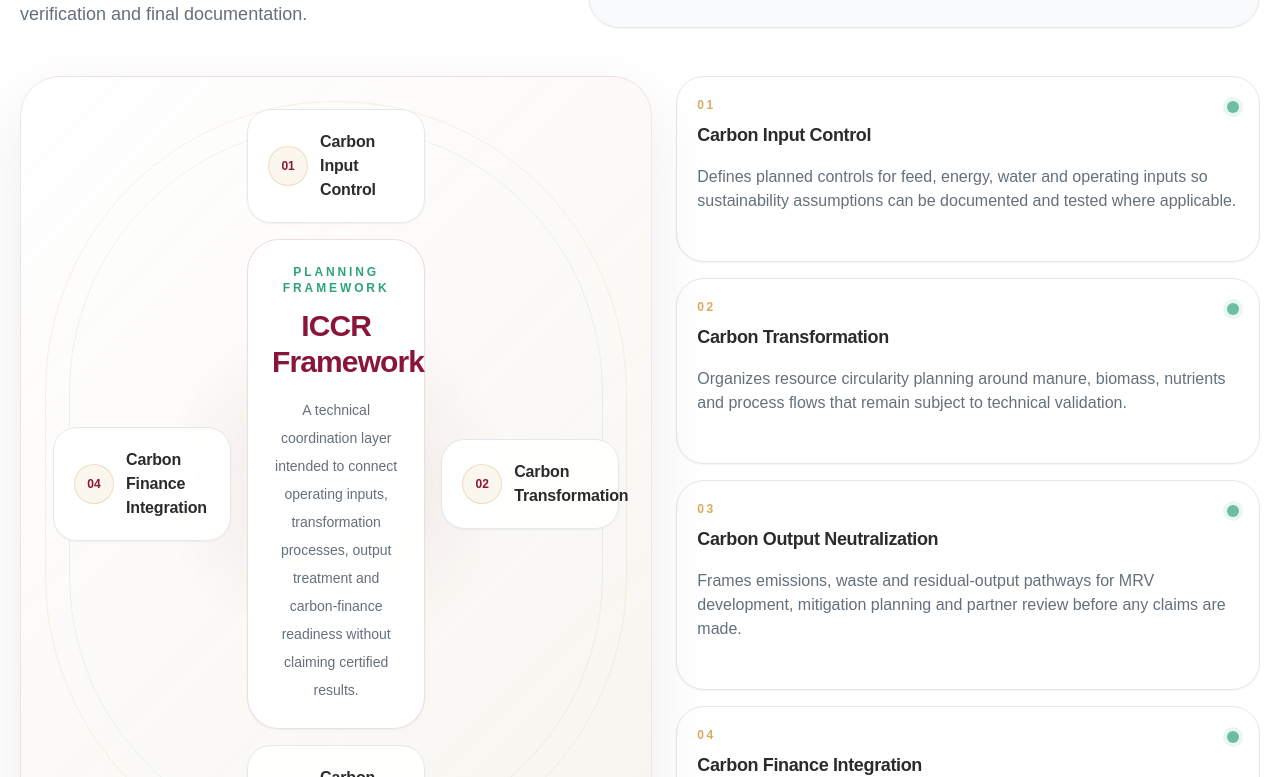
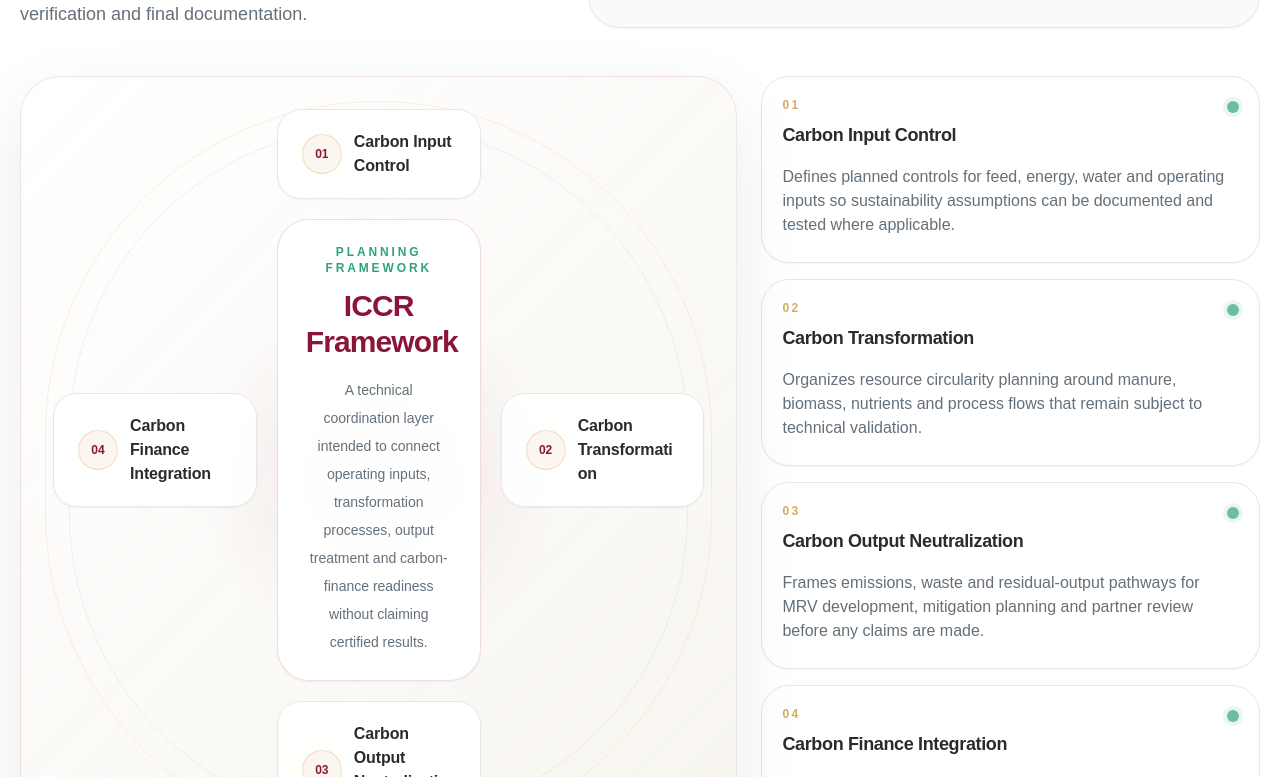
Before and after one commit to anwarlino/pmcs-holdings-website-v2, a Next.js app: page / in a window 1280 px wide. Shown: the part 4383-5160 px from the top of the page. Built offline with nearby package versions, Linux system fonts and the light colour scheme.

Commit message:
Fix ICCR desktop diagram wrapping

```diff
--- a/components/sections/IccrFrameworkSection.tsx
+++ b/components/sections/IccrFrameworkSection.tsx
@@ -21,16 +21,16 @@ export function IccrFrameworkSection({ dictionary }: { dictionary: LocaleContent
           </div>
         </div>
 
-        <div className="mt-12 grid gap-6 lg:grid-cols-[1.04fr_0.96fr] lg:items-stretch">
+        <div className="mt-12 grid gap-6 lg:grid-cols-[1.18fr_0.82fr] lg:items-stretch">
           <div
             className="relative rounded-[2.5rem] border border-pmcs-maroon/10 bg-[radial-gradient(circle_at_center,rgba(122,31,43,0.10),transparent_34%),linear-gradient(135deg,#ffffff,rgba(247,244,238,0.92))] p-5 shadow-[0_24px_70px_rgba(31,31,31,0.08)] md:p-8"
             aria-label={dictionary.iccr.frameworkAria}
           >
             <div className="absolute inset-6 rounded-full border border-pmcs-gold/25 opacity-70" aria-hidden="true" />
             <div className="absolute inset-12 rounded-full border border-pmcs-green/15 opacity-70" aria-hidden="true" />
-            <div className="relative grid gap-4 md:grid-cols-3 md:grid-rows-[auto_auto_auto] md:items-center">
-              <div className="md:col-start-2 md:row-start-2">
-                <div className="rounded-[2rem] border border-pmcs-maroon/15 bg-white/95 p-6 text-center shadow-sm">
+            <div className="relative grid gap-4 md:grid-cols-3 md:grid-rows-[auto_auto_auto] md:items-center lg:gap-5">
+              <div className="min-w-0 md:col-start-2 md:row-start-2">
+                <div className="rounded-[2rem] border border-pmcs-maroon/15 bg-white/95 p-6 text-center shadow-sm lg:px-7">
                   <p className="text-xs font-black uppercase tracking-[0.24em] text-pmcs-green">{dictionary.iccr.frameworkLabel}</p>
                   <h3 className="mt-3 text-2xl font-black tracking-[-0.03em] text-pmcs-maroon md:text-3xl">{dictionary.iccr.frameworkTitle}</h3>
                   <p className="mt-4 text-sm leading-7 text-pmcs-muted">{dictionary.iccr.frameworkBody}</p>
@@ -38,12 +38,12 @@ export function IccrFrameworkSection({ dictionary }: { dictionary: LocaleContent
               </div>
 
               {pillars.map((pillar, index) => (
-                <article key={pillar.title} className={`${diagramPositions[index]} rounded-[1.5rem] border border-pmcs-line bg-white/90 p-5 shadow-sm backdrop-blur-sm`}>
-                  <div className="flex items-center gap-3">
+                <article key={pillar.title} className={`${diagramPositions[index]} min-w-0 rounded-[1.5rem] border border-pmcs-line bg-white/90 p-5 shadow-sm backdrop-blur-sm lg:px-6`}>
+                  <div className="flex min-w-0 items-center gap-3">
                     <span className="flex h-10 w-10 shrink-0 items-center justify-center rounded-full border border-pmcs-gold/35 bg-pmcs-gold/10 text-xs font-black text-pmcs-maroon">
                       {String(index + 1).padStart(2, '0')}
                     </span>
-                    <h4 className="text-sm font-black tracking-[-0.01em] text-pmcs-charcoal md:text-base">{pillar.title}</h4>
+                    <h4 className="min-w-0 whitespace-normal break-words text-sm font-black leading-snug tracking-[-0.01em] text-pmcs-charcoal md:text-base">{pillar.title}</h4>
                   </div>
                 </article>
               ))}
```
